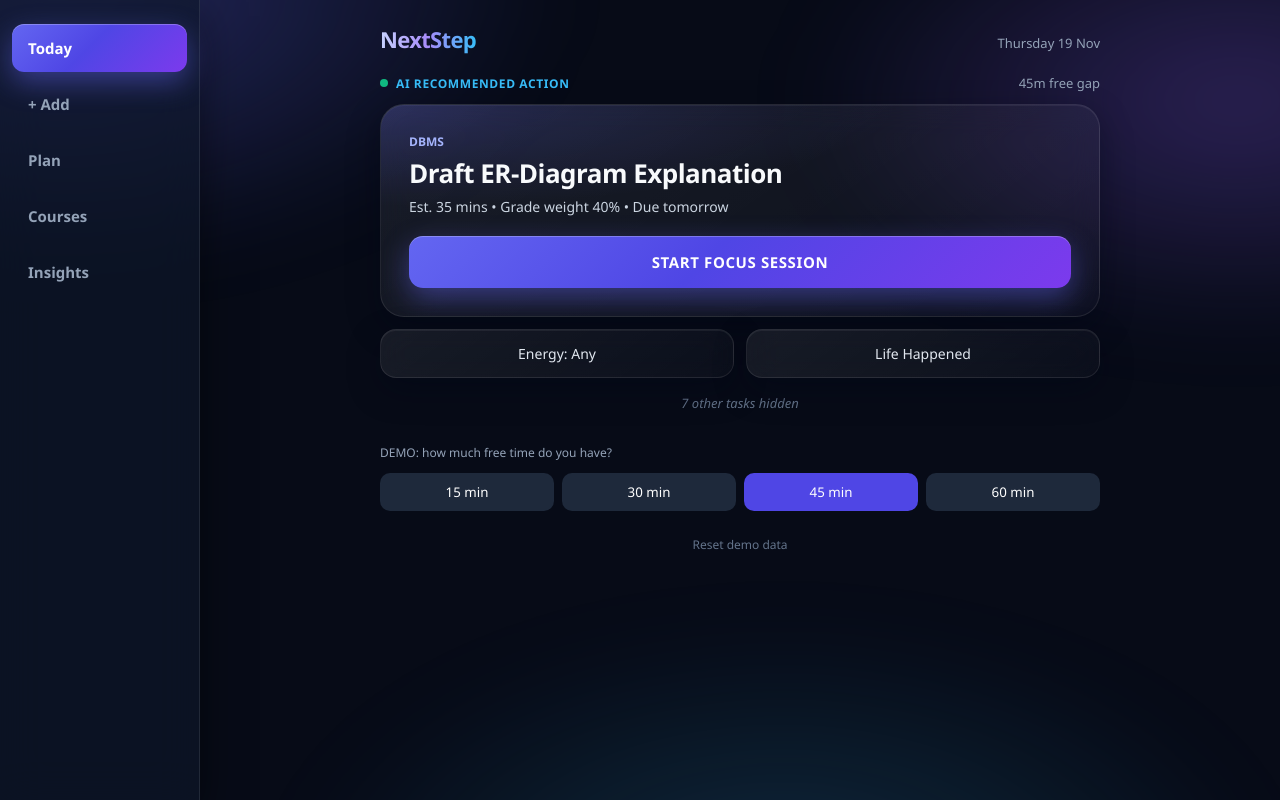
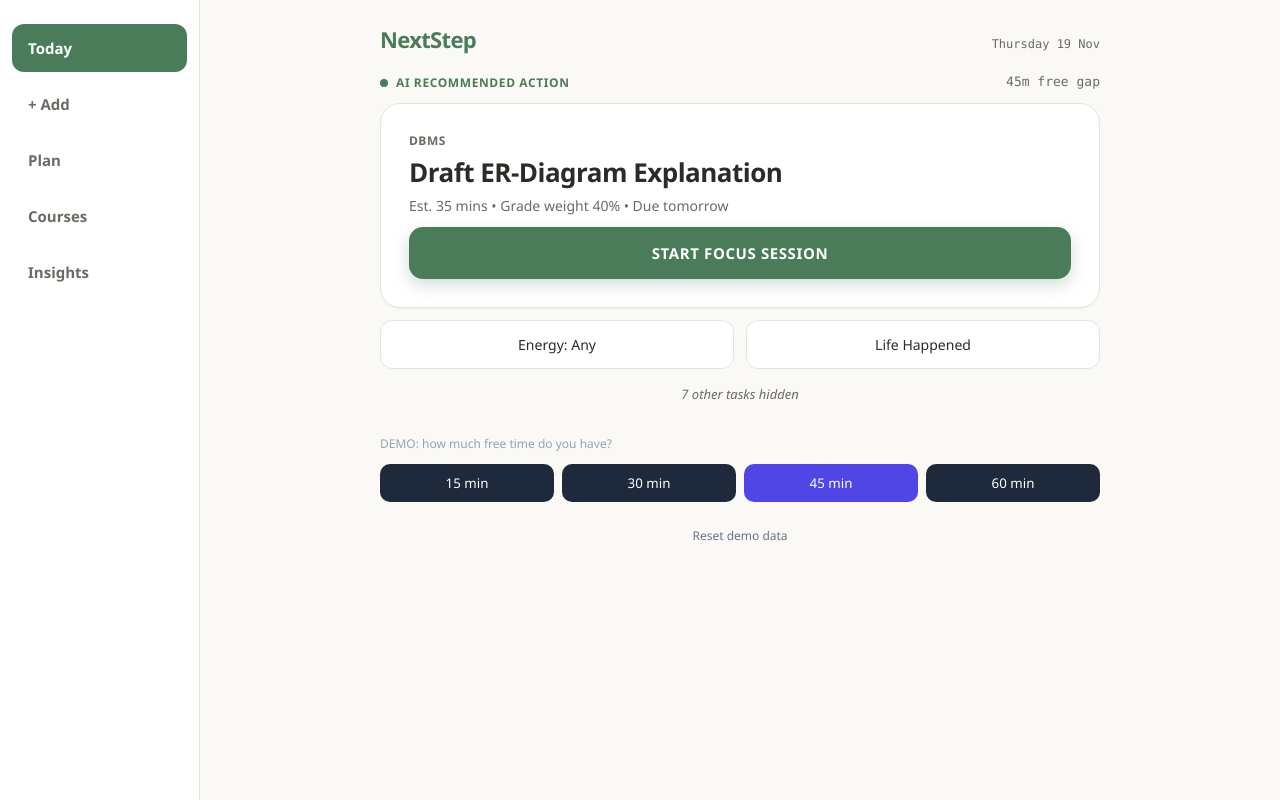
Before and after one commit to sans084/nextstep-study-coach, a React (Vite) app: page / in a window 1280 px wide. Built offline with nearby package versions, Linux system fonts and the light colour scheme.

Commit message:
style: re-skin app with warm alabaster, sage, slate blue and ochre palette

```diff
--- a/src/styles/premium.css
+++ b/src/styles/premium.css
@@ -1,173 +1,193 @@
-/* ===== Premium theme layer (loaded last, refines the base styles) ===== */
+/* ===== NextStep light theme: warm alabaster, sage, slate blue, ochre ===== */
 :root {
   --font-body: 'Plus Jakarta Sans Variable', 'Segoe UI', system-ui, sans-serif;
-  --font-display: 'Space Grotesk Variable', 'Segoe UI', system-ui, sans-serif;
-  --bg: #070b17;
-  --emerald: #10b981;
-  --glass: linear-gradient(145deg, rgba(255, 255, 255, 0.075), rgba(255, 255, 255, 0.025));
-  --glass-border: rgba(255, 255, 255, 0.09);
-  --shadow-card: 0 12px 32px rgba(2, 6, 23, 0.45), inset 0 1px 0 rgba(255, 255, 255, 0.06);
-  --btn-grad: linear-gradient(135deg, #6366f1 0%, #4f46e5 45%, #7c3aed 100%);
+  --font-display: 'Plus Jakarta Sans Variable', 'Segoe UI', system-ui, sans-serif;
+  --font-mono: 'JetBrains Mono Variable', ui-monospace, Consolas, monospace;
+
+  --canvas: #FAF9F6;       /* main background */
+  --card: #FFFFFF;         /* cards and containers */
+  --border: #E5E5E0;       /* subtle borders */
+  --sage: #4A7C59;         /* primary buttons and nav */
+  --sage-dark: #3D6649;
+  --sage-soft: #E8F0EA;
+  --slate: #4A6FA5;        /* focus timer */
+  --slate-soft: #E6ECF5;
+  --ochre: #E09F3E;        /* due soon and priority */
+  --ochre-soft: #FBF1DF;
+  --ochre-text: #8A5A12;   /* readable text on ochre-soft */
+  --text: #2B2B28;
+  --muted: #6B6B63;
+  --track: #EDEBE4;
   --ease: cubic-bezier(0.2, 0.8, 0.2, 1);
+
+  color-scheme: light;
   font-family: var(--font-body);
-  background: var(--bg);
+  color: var(--text);
+  background: var(--canvas);
   -webkit-font-smoothing: antialiased;
 }
+body { background: var(--canvas); color: var(--text); }
 
-h1, h2, h3, .hub__title, .session__time, .done__heading {
+h1, h2, h3, .hub__title, .done__heading {
   font-family: var(--font-display);
+  font-weight: 700;
   letter-spacing: -0.02em;
 }
 
-/* Slowly drifting colour glow behind everything */
-body::before {
-  content: '';
-  position: fixed;
-  inset: -20%;
-  z-index: -1;
-  pointer-events: none;
-  will-change: transform;
-  filter: blur(40px);
-  background:
-    radial-gradient(40% 35% at 20% 15%, rgba(99, 102, 241, 0.35), transparent 70%),
-    radial-gradient(35% 30% at 85% 25%, rgba(139, 92, 246, 0.28), transparent 70%),
-    radial-gradient(40% 35% at 60% 95%, rgba(56, 189, 248, 0.18), transparent 70%);
-  animation: aurora 22s ease-in-out infinite alternate;
-}
-@keyframes aurora {
-  from { transform: translate3d(-3%, -2%, 0) scale(1); }
-  to { transform: translate3d(3%, 3%, 0) scale(1.12); }
+/* Numbers use the monospace font */
+.session__time, .plan__min, .add__min, .ins__tile strong, .courses__percent,
+.hub__gap, .plan__day strong, .brand__date {
+  font-family: var(--font-mono);
+  font-variant-numeric: tabular-nums;
 }
 
-/* FocusCard.css paints the hub solid navy, which would hide the glow */
+/* ---------- Brand header ---------- */
+.brand { display: flex; justify-content: space-between; align-items: baseline; margin-bottom: 20px; }
+.brand__logo { font-size: 22px; font-weight: 800; letter-spacing: -0.03em; color: var(--sage); }
+.brand__date { font-size: 12px; color: var(--muted); }
+
+/* ---------- Notice and demo controls (moved out of inline styles) ---------- */
+.notice { margin: 0 0 16px; padding: 12px 14px; border-radius: 12px; font-size: 14px; background: var(--sage-soft); color: #2F5A3D; border: 1px solid #C9DCCE; }
+.demo__label { margin: 32px 0 8px; font-size: 12px; color: var(--muted); }
+.demo__gaps { display: flex; gap: 8px; }
+.demo__chip { flex: 1; padding: 10px; font-size: 13px; color: var(--text); background: var(--card); border: 1px solid var(--border); border-radius: 10px; }
+.demo__chip--on { color: #fff; background: var(--sage); border-color: var(--sage); }
+.demo__reset { display: block; margin: 24px auto 0; font-size: 12px; color: var(--muted); background: none; }
+
+/* ---------- Focus Hub ---------- */
 .hub { background: transparent; }
+.hub__label { display: flex; align-items: center; gap: 8px; color: var(--sage); }
+.hub__label::before { content: ''; width: 8px; height: 8px; border-radius: 50%; background: var(--sage); animation: ping 2s ease-out infinite; }
+.hub__gap { color: var(--muted); }
+.hub__card { padding: 28px; background: var(--card); border: 1px solid var(--border); border-radius: 20px; box-shadow: 0 1px 2px rgba(60, 60, 40, 0.05); animation: cardIn 0.5s var(--ease) backwards; }
+.hub__course { color: var(--muted); letter-spacing: 0.04em; }
+.hub__title { color: var(--text); }
+.hub__meta { margin-bottom: 12px; color: var(--muted); }
+.hub__tags { margin: 0 0 20px; }
+.hub__hidden { color: var(--muted); }
+.hub__chip { color: var(--text); background: var(--card); border: 1px solid var(--border); }
 
-/* ---------- Glass surfaces ---------- */
-.hub__card, .hub__chip, .done__next, .plan__task, .plan__day, .courses__card,
-.ins__tile, .ins__insight, .add__step, .courses__confirm {
-  background: var(--glass);
-  border: 1px solid var(--glass-border);
-  box-shadow: var(--shadow-card);
-  -webkit-backdrop-filter: blur(16px);
-  backdrop-filter: blur(16px);
+/* Due soon / priority tag in muted ochre */
+.tag { display: inline-block; padding: 5px 12px; font-size: 12px; font-weight: 700; color: var(--muted); background: #F1F0EA; border: 1px solid var(--border); border-radius: 999px; }
+.tag--soon { color: var(--ochre-text); background: var(--ochre-soft); border-color: rgba(224, 159, 62, 0.55); }
+
+/* ---------- Primary buttons: sage green ---------- */
+.hub__start, .add__primary, .done__btn, .courses__add button, .courses__btn--primary, .recal__confirm, .session__btn--done {
+  color: #fff;
+  background: var(--sage);
+  box-shadow: 0 6px 16px rgba(74, 124, 89, 0.25);
 }
-.plan__day--on {
-  background: var(--btn-grad);
-  border-color: rgba(255, 255, 255, 0.2);
-  box-shadow: 0 8px 24px rgba(99, 102, 241, 0.45);
+:is(.hub__start, .add__primary, .done__btn, .courses__add button, .courses__btn--primary, .recal__confirm, .session__btn--done):hover:not(:disabled) {
+  background: var(--sage-dark);
+  transform: translateY(-1px);
 }
+.hub__start { position: relative; overflow: hidden; border-radius: 14px; letter-spacing: 0.04em; }
+.hub__start::after { content: ''; position: absolute; top: 0; left: -60%; width: 40%; height: 100%; pointer-events: none; background: linear-gradient(100deg, transparent, rgba(255, 255, 255, 0.28), transparent); transform: skewX(-20deg); animation: sheen 4.5s ease-in-out infinite; }
+@keyframes sheen { 0%, 60% { left: -60%; } 100% { left: 140%; } }
 
-.hub__card { position: relative; overflow: hidden; padding: 28px; border-radius: 24px; }
-.hub__card::before {
-  content: '';
-  position: absolute;
-  inset: 0;
-  pointer-events: none;
-  background: radial-gradient(120% 80% at 0% 0%, rgba(99, 102, 241, 0.22), transparent 60%);
-}
-.hub__card > * { position: relative; }
-.hub__chip, .courses__card, .plan__task, .ins__tile { border-radius: 16px; }
+/* ---------- Focus timer: dusty slate blue ---------- */
+.session__label { color: var(--slate); }
+.session__ring { box-shadow: 0 0 40px rgba(74, 111, 165, 0.22); animation: breathe 4s ease-in-out infinite; }
+@keyframes breathe { 50% { box-shadow: 0 0 60px rgba(74, 111, 165, 0.42); } }
+.session__inner { background: var(--card); }
+.session__time { font-size: 48px; font-weight: 700; color: var(--text); }
+.session__sub, .session__link { color: var(--muted); }
+.session__btn--pause { color: var(--text); background: var(--track); }
 
-/* ---------- Gradient buttons with a glow ---------- */
-.hub__start, .add__primary, .done__btn, .courses__add button,
-.courses__btn--primary, .nav__tab--on {
-  background: var(--btn-grad);
-  box-shadow: 0 10px 28px rgba(99, 102, 241, 0.45), inset 0 1px 0 rgba(255, 255, 255, 0.25);
-}
-:is(.hub__start, .add__primary, .done__btn, .courses__add button, .courses__btn--primary):hover:not(:disabled) {
-  background: var(--btn-grad);
-  transform: translateY(-2px);
-  box-shadow: 0 14px 36px rgba(99, 102, 241, 0.6), inset 0 1px 0 rgba(255, 255, 255, 0.3);
-}
-.recal__confirm {
-  background: linear-gradient(135deg, #10b981, #059669);
-  box-shadow: 0 10px 28px rgba(16, 185, 129, 0.4), inset 0 1px 0 rgba(255, 255, 255, 0.25);
-}
+/* ---------- Session complete ---------- */
+.done__check { background: var(--sage); box-shadow: 0 10px 24px rgba(74, 124, 89, 0.3); animation: checkPop 0.7s cubic-bezier(0.34, 1.56, 0.64, 1) backwards; }
+@keyframes checkPop { from { transform: scale(0) rotate(-20deg); opacity: 0; } }
+.done__sub, .done__meta, .done__link { color: var(--muted); }
+.done__next { background: var(--card); border: 1px solid var(--border); }
+.done__label { color: var(--sage); }
 
-/* A light sweep across the main button */
-.hub__start { position: relative; overflow: hidden; border-radius: 14px; letter-spacing: 0.04em; }
-.hub__start::after {
-  content: '';
-  position: absolute;
-  top: 0;
-  left: -60%;
-  width: 40%;
-  height: 100%;
-  pointer-events: none;
-  background: linear-gradient(100deg, transparent, rgba(255, 255, 255, 0.35), transparent);
-  transform: skewX(-20deg);
-  animation: sheen 4.5s ease-in-out infinite;
-}
-@keyframes sheen {
-  0%, 60% { left: -60%; }
-  100% { left: 140%; }
-}
+/* ---------- Recalibrator ---------- */
+.recal__card { background: var(--card); color: var(--text); border: 1px solid var(--border); box-shadow: 0 8px 24px rgba(60, 60, 40, 0.08); }
+.recal__sub, .recal__empty, .recal__cancel { color: var(--muted); }
+.recal__option { color: var(--text); background: #F6F5F0; border-color: var(--border); }
+.recal__option--on { background: var(--sage-soft); border-color: var(--sage); color: var(--text); }
+.recal__letter { background: var(--sage); }
+.recal__note { color: var(--ochre-text); }
 
-/* ---------- Every button feels responsive ---------- */
-button {
-  transition: transform 0.18s var(--ease), box-shadow 0.25s var(--ease),
-    background 0.25s, filter 0.2s, opacity 0.2s;
-}
-button:not(:disabled):hover { filter: brightness(1.1); }
-button:not(:disabled):active { transform: scale(0.97); }
-button:focus-visible { outline: 2px solid #a5b4fc; outline-offset: 2px; }
-
-/* ---------- Inputs ---------- */
-.add__form input, .add__form select, .courses__add input, .courses__edit {
-  background: rgba(255, 255, 255, 0.05);
-  border-color: var(--glass-border);
-  transition: box-shadow 0.2s, border-color 0.2s;
-}
-.add__form input:focus, .add__form select:focus, .courses__add input:focus, .courses__edit:focus {
-  outline: none;
-  border-color: #818cf8;
-  box-shadow: 0 0 0 3px rgba(99, 102, 241, 0.35);
-}
-
-/* ---------- Recalibrator card and energy sheet ---------- */
-.recal__card { border-radius: 28px; box-shadow: 0 30px 60px rgba(0, 0, 0, 0.5), 0 0 0 1px rgba(255, 255, 255, 0.4); }
-.sheet__backdrop { -webkit-backdrop-filter: blur(6px); backdrop-filter: blur(6px); animation: fadeIn 0.25s ease both; }
-.sheet { box-shadow: 0 -20px 60px rgba(0, 0, 0, 0.4); animation: sheetUp 0.4s var(--ease) both; }
+/* ---------- Energy sheet ---------- */
+.sheet__backdrop { background: rgba(43, 43, 40, 0.4); animation: fadeIn 0.25s ease both; }
+.sheet { background: var(--card); color: var(--text); animation: sheetUp 0.4s var(--ease) both; }
+.sheet__sub, .sheet__option span, .sheet__clear { color: var(--muted); }
+.sheet__option { color: var(--text); background: #F6F5F0; }
+.sheet__option--on { background: var(--sage-soft); border-color: var(--sage); }
 @keyframes fadeIn { from { opacity: 0; } }
 @keyframes sheetUp { from { transform: translateY(100%); } }
 
-/* ---------- Floating glass navigation ---------- */
-.nav {
-  bottom: 12px;
-  width: calc(100% - 24px);
-  max-width: 396px;
-  border-radius: 22px;
-  background: rgba(15, 23, 42, 0.65);
-  border: 1px solid var(--glass-border);
-  -webkit-backdrop-filter: blur(20px);
-  backdrop-filter: blur(20px);
-  box-shadow: 0 16px 40px rgba(0, 0, 0, 0.5);
-}
-.nav__tab { transition: background 0.25s, color 0.25s, transform 0.18s; }
+/* ---------- Navigation ---------- */
+.nav { bottom: 12px; width: calc(100% - 24px); max-width: 396px; background: rgba(255, 255, 255, 0.92); border: 1px solid var(--border); border-radius: 22px; box-shadow: 0 6px 20px rgba(60, 60, 40, 0.1); -webkit-backdrop-filter: blur(12px); backdrop-filter: blur(12px); }
+.nav__tab { color: var(--muted); transition: background 0.25s, color 0.25s, transform 0.18s; }
+.nav__tab--on { color: #fff; background: var(--sage); box-shadow: none; }
 @media (min-width: 900px) {
-  .nav {
-    top: 0; bottom: auto; left: 0; transform: none;
-    width: 200px; max-width: none; height: 100vh;
-    border-radius: 0; border-width: 0 1px 0 0;
-  }
+  .nav { top: 0; bottom: auto; left: 0; transform: none; width: 200px; max-width: none; height: 100vh; border-radius: 0; border-width: 0 1px 0 0; box-shadow: none; }
 }
 
-/* ---------- Entrance animations ---------- */
+/* ---------- Plan ---------- */
+.plan__day { color: var(--muted); background: var(--card); border: 1px solid var(--border); }
+.plan__day strong { color: var(--text); }
+.plan__day--on { background: var(--sage); border-color: var(--sage); color: #E8F0EA; }
+.plan__day--on strong { color: #fff; }
+.plan__bar { background: var(--track); }
+.plan__fill { background: var(--sage); }
+.plan__fill--over { background: var(--ochre); }
+.plan__load, .plan__meta, .plan__empty { color: var(--muted); }
+.plan__task { background: var(--card); border: 1px solid var(--border); }
+.plan__min { color: var(--slate); }
+
+/* ---------- Courses ---------- */
+.courses__add input, .courses__edit { color: var(--text); background: var(--card); border: 1px solid var(--border); }
+.courses__add input:focus, .courses__edit:focus { outline: none; border-color: var(--sage); box-shadow: 0 0 0 3px rgba(74, 124, 89, 0.2); }
+.courses__error { color: var(--ochre-text); }
+.courses__empty, .courses__meta { color: var(--muted); }
+.courses__card { background: var(--card); border: 1px solid var(--border); }
+.courses__percent { color: var(--sage); }
+.courses__bar { background: var(--track); }
+.courses__fill { background: var(--sage); }
+.courses__btn { color: var(--text); background: #F1F0EA; }
+.courses__btn--danger { color: var(--ochre-text); background: var(--ochre-soft); box-shadow: none; border: 1px solid rgba(224, 159, 62, 0.55); }
+.courses__confirm { background: #F6F5F0; }
+
+/* ---------- Insights ---------- */
+.ins__tile, .ins__insight { background: var(--card); border: 1px solid var(--border); }
+.ins__tile strong { color: var(--sage); }
+.ins__tile span, .ins__heads, .ins__legend { color: var(--muted); }
+.ins__cell--0 { background: #EFEDE6; }
+.ins__cell--1 { background: #CFE0D4; }
+.ins__cell--2 { background: #94B9A0; }
+.ins__cell--3 { background: var(--sage); }
+.ins__cell--today { outline: 2px solid var(--slate); }
+.ins__insightlabel { color: var(--sage); }
+
+/* ---------- Add work ---------- */
+.add__sub, .add__link { color: var(--muted); }
+.add__form label { color: #55554E; }
+.add__form input, .add__form select { color: var(--text); background: var(--card); border: 1px solid var(--border); }
+.add__form input:focus, .add__form select:focus { outline: none; border-color: var(--sage); box-shadow: 0 0 0 3px rgba(74, 124, 89, 0.2); }
+.add__step { background: var(--card); border: 1px solid var(--border); }
+.add__stepmeta { color: var(--muted); }
+.add__min { color: var(--slate); }
+.add__remove { color: var(--muted); background: var(--track); }
+.add__note { color: var(--ochre-text); }
+
+/* ---------- Interactions ---------- */
+button { transition: transform 0.18s var(--ease), box-shadow 0.25s var(--ease), background 0.25s, filter 0.2s, opacity 0.2s; }
+button:not(:disabled):active { transform: scale(0.97); }
+button:focus-visible, a:focus-visible { outline: 2px solid var(--slate); outline-offset: 2px; }
+.hub__chip:hover, .demo__chip:hover, .plan__day:hover { border-color: #CFCFC6; }
+
+/* ---------- Motion ---------- */
 @keyframes fadeUp { from { opacity: 0; transform: translateY(16px); } }
 @keyframes cardIn { from { opacity: 0; transform: translateY(18px) scale(0.97); } }
 @keyframes grow { from { width: 0; } }
 @keyframes pop { from { opacity: 0; transform: scale(0.5); } }
+@keyframes ping { 0% { box-shadow: 0 0 0 0 rgba(74, 124, 89, 0.5); } 70%, 100% { box-shadow: 0 0 0 10px rgba(74, 124, 89, 0); } }
 
-/* Each screen fades up when it appears (screens are mounted fresh on tab change) */
 main > section { animation: fadeUp 0.45s var(--ease) backwards; }
-
-/* The recommendation card re-animates whenever the task changes (see 3b) */
-.hub__card { animation: cardIn 0.5s var(--ease) backwards; }
-
-/* List items stagger in */
-:is(.plan__task, .courses__card, .add__step, .ins__tile, .ins__insight) {
-  animation: fadeUp 0.55s var(--ease) backwards;
-}
+:is(.plan__task, .courses__card, .add__step, .ins__tile, .ins__insight) { animation: fadeUp 0.55s var(--ease) backwards; }
 :is(.plan__task, .courses__card, .add__step):nth-child(2) { animation-delay: 0.05s; }
 :is(.plan__task, .courses__card, .add__step):nth-child(3) { animation-delay: 0.1s; }
 :is(.plan__task, .courses__card, .add__step):nth-child(4) { animation-delay: 0.15s; }
@@ -175,64 +195,9 @@ main > section { animation: fadeUp 0.45s var(--ease) backwards; }
 :is(.plan__task, .courses__card, .add__step):nth-child(6) { animation-delay: 0.25s; }
 :is(.plan__task, .courses__card, .add__step):nth-child(7) { animation-delay: 0.3s; }
 :is(.plan__task, .courses__card, .add__step):nth-child(n + 8) { animation-delay: 0.35s; }
-
-/* Progress bars grow from zero, and animate when values change */
-.courses__fill, .plan__fill {
-  transition: width 0.9s var(--ease);
-  animation: grow 1s var(--ease) backwards;
-}
-
-/* Heatmap cells pop in one after another (the --i number is set in 3c) */
+.courses__fill, .plan__fill { transition: width 0.9s var(--ease); animation: grow 1s var(--ease) backwards; }
 .ins__cell { animation: pop 0.45s var(--ease) backwards; animation-delay: calc(var(--i, 0) * 14ms); }
 
-/* Respect people who turn animations off in their system settings */
 @media (prefers-reduced-motion: reduce) {
-  *, *::before, *::after {
-    animation-duration: 0.001ms !important;
-    animation-iteration-count: 1 !important;
-    transition-duration: 0.001ms !important;
-  }
+  *, *::before, *::after { animation-duration: 0.001ms !important; animation-iteration-count: 1 !important; transition-duration: 0.001ms !important; }
 }
-
-/* ---------- Live indicator on the recommendation label ---------- */
-.hub__label { display: flex; align-items: center; gap: 8px; }
-.hub__label::before {
-  content: '';
-  width: 8px;
-  height: 8px;
-  border-radius: 50%;
-  background: var(--emerald);
-  animation: ping 2s ease-out infinite;
-}
-@keyframes ping {
-  0% { box-shadow: 0 0 0 0 rgba(16, 185, 129, 0.6); }
-  70%, 100% { box-shadow: 0 0 0 10px rgba(16, 185, 129, 0); }
-}
-
-/* ---------- Focus timer ---------- */
-.session__ring { box-shadow: 0 0 70px rgba(99, 102, 241, 0.35); animation: breathe 4s ease-in-out infinite; }
-@keyframes breathe { 50% { box-shadow: 0 0 100px rgba(139, 92, 246, 0.55); } }
-.session__inner { background: radial-gradient(circle at 50% 30%, #18213b, #0a0f1f); }
-.session__time { font-size: 52px; font-variant-numeric: tabular-nums; }
-
-/* ---------- Success screen ---------- */
-.done__check {
-  background: linear-gradient(135deg, #10b981, #059669);
-  box-shadow: 0 16px 40px rgba(16, 185, 129, 0.4);
-  animation: checkPop 0.7s cubic-bezier(0.34, 1.56, 0.64, 1) backwards;
-}
-@keyframes checkPop { from { transform: scale(0) rotate(-20deg); opacity: 0; } }
-
-/* ---------- Brand header ---------- */
-.brand { display: flex; justify-content: space-between; align-items: baseline; margin-bottom: 20px; }
-.brand__logo {
-  font-family: var(--font-display);
-  font-size: 22px;
-  font-weight: 700;
-  letter-spacing: -0.03em;
-  background: linear-gradient(90deg, #c7d2fe, #a78bfa, #38bdf8);
-  -webkit-background-clip: text;
-  background-clip: text;
-  color: transparent;
-}
-.brand__date { font-size: 13px; color: #94a3b8; }
```
